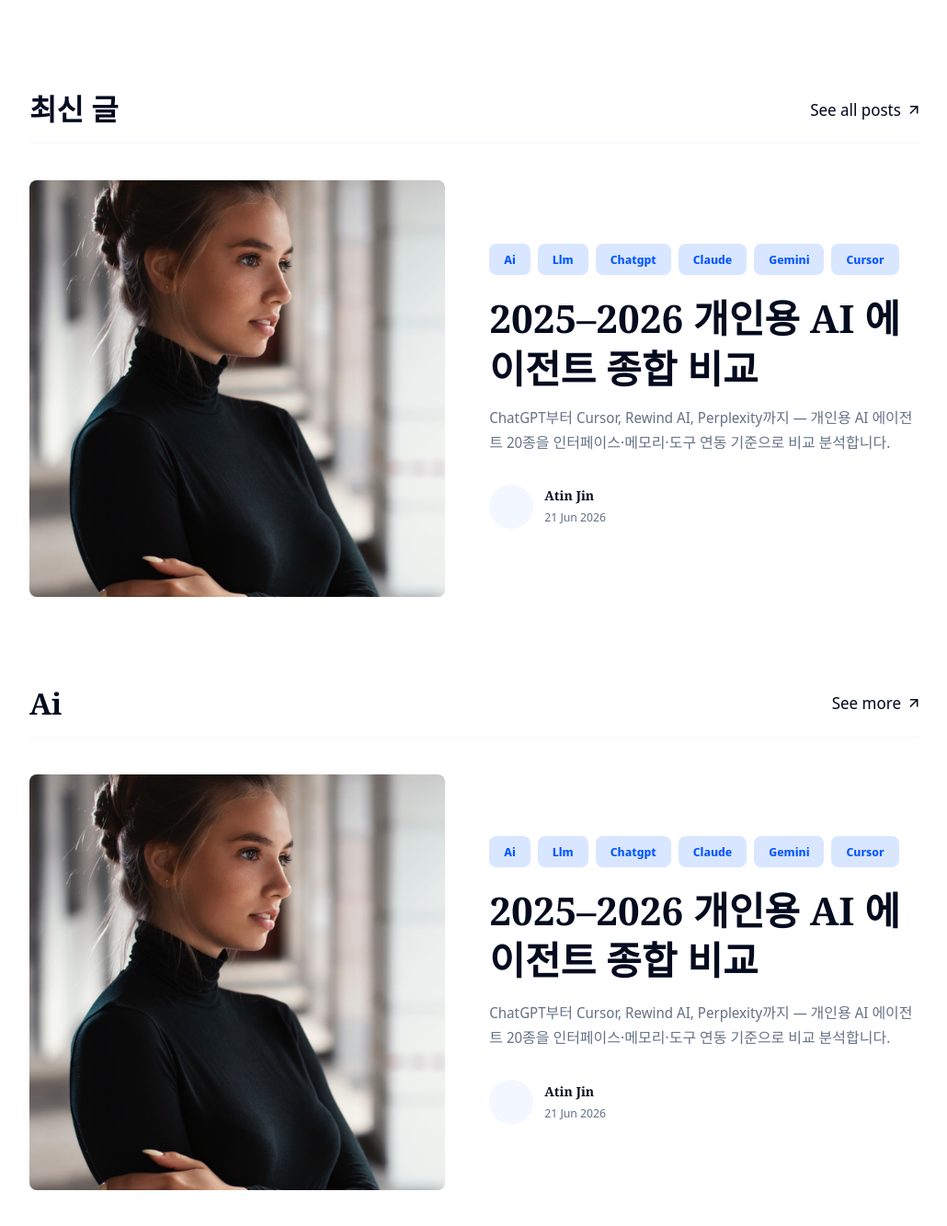
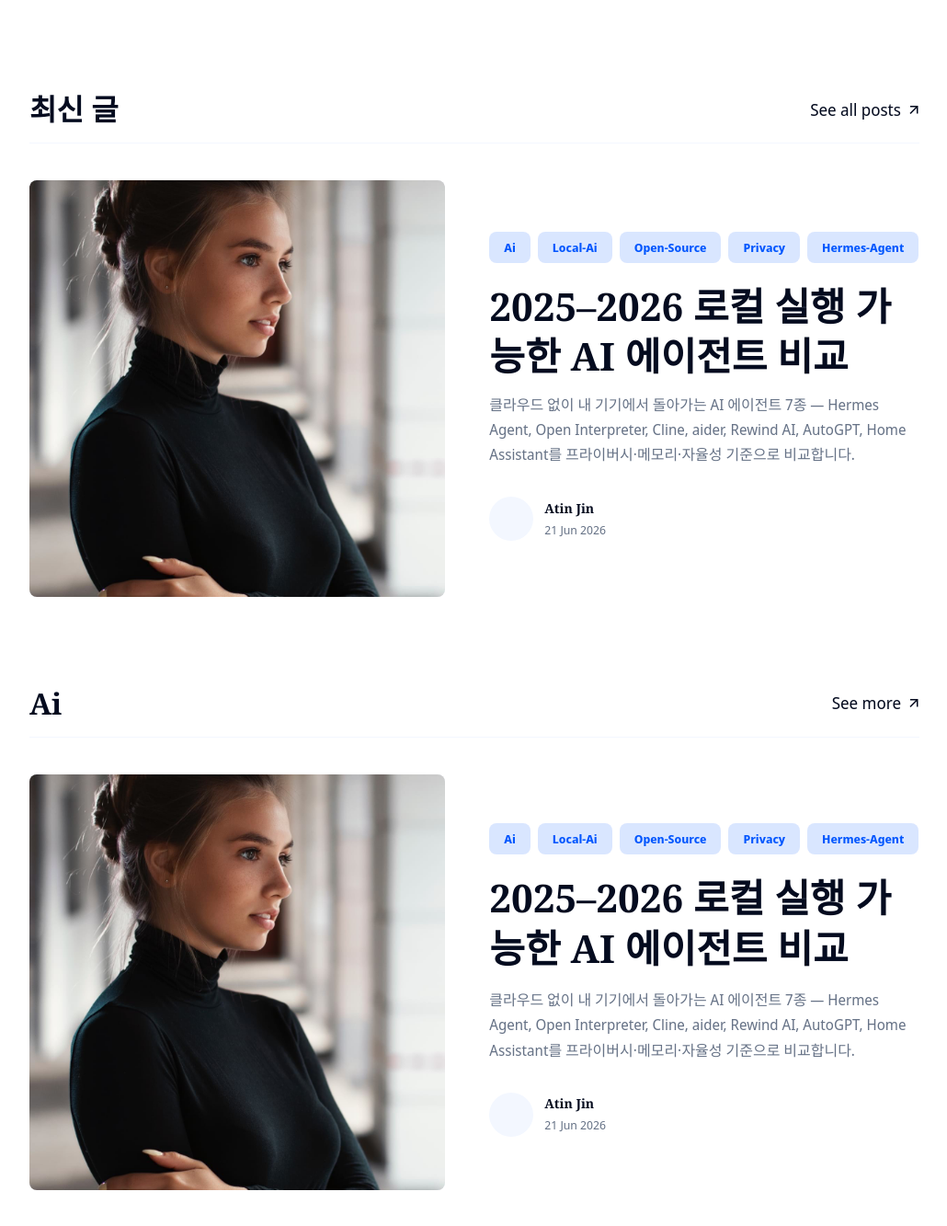
Before and after one commit to atinjin/atinjin.github.io, a Jekyll site: the page built from index.html, in a window 1280 px wide and 1400 px high, scrolled down 307 px. Shown: the top 1333 px of the window at 92% size, without its empty margins (124-1154 px from the left). Built offline with Jekyll 4.4.1, drawn with Linux system fonts in a browser that asks for light colours; nearby versions of some CDN libraries; part of the change alters nothing that is shown; some of the changed text lies outside the part shown.

Commit message:
refactor(post): 로컬 실행 가능한 에이전트 7종만으로 재편성
클라우드 전용 제품(Claude, ChatGPT, Gemini 등) 제거.
Hermes Agent, Open Interpreter, AutoGPT, Cline, aider,
Rewind AI, Home Assistant만 남겨 로컬 실행·프라이버시·
로컬 LLM 조합 기준으로 재비교.

Co-Authored-By: Claude Sonnet 4.6 <noreply@anthropic.com>

```diff
--- a/_posts/2026-06-21-personal-ai-agent-comparison-2025.md
+++ b/_posts/2026-06-21-personal-ai-agent-comparison-2025.md
@@ -1,238 +1,167 @@
 ---
 layout: post
-title: "2025–2026 개인용 AI 에이전트 종합 비교"
-description: "ChatGPT부터 Cursor, Rewind AI, Perplexity까지 — 개인용 AI 에이전트 20종을 인터페이스·메모리·도구 연동 기준으로 비교 분석합니다."
+title: "2025–2026 로컬 실행 가능한 AI 에이전트 비교"
+description: "클라우드 없이 내 기기에서 돌아가는 AI 에이전트 7종 — Hermes Agent, Open Interpreter, Cline, aider, Rewind AI, AutoGPT, Home Assistant를 프라이버시·메모리·자율성 기준으로 비교합니다."
 date: 2026-06-21 09:00:00 +0900
 author: atin
 image: '/images/05.jpg'
-tags: [ai, llm, chatgpt, claude, gemini, cursor]
+tags: [ai, local-ai, open-source, privacy, hermes-agent]
 tags_color: '#0056fe'
 ---
 
-개인용 AI 에이전트 시장이 빠르게 성숙하고 있습니다. 2025–2026년 기준으로 어떤 제품들이 있고, 각각 어떤 강점을 갖는지 정리했습니다.
+클라우드 AI 전성시대지만 프라이버시·비용·지연시간 문제로 **로컬 실행**을 선택하는 사람이 늘고 있습니다. 내 기기나 자체 서버에서 실행 가능한 AI 에이전트 7종을 골라 비교했습니다.
 
-> 조사 기준일: 2026년 6월. 공식 사이트·저장소·공개 문서 기반.
+> 기준: 2026년 6월. 완전 로컬 또는 자가호스팅이 가능한 제품만 포함. 공식 사이트·저장소·공개 문서 기반.
+
+---
+
+## 왜 로컬인가?
+
+- **프라이버시**: 대화·파일·화면이 외부 서버로 전송되지 않음
+- **비용**: 로컬 모델 사용 시 API 과금 없음
+- **오프라인**: 인터넷 없이도 동작
+- **커스터마이징**: 시스템 프롬프트·모델·도구를 완전히 제어
 
 ---
 
 ## 카테고리 분류
 
-개인용 AI 에이전트는 크게 다섯 카테고리로 나뉩니다.
-
-| 카테고리 | 주요 제품 | 핵심 포지션 |
-|----------|-----------|------------|
-| 범용 어시스턴트 | Claude, ChatGPT, Gemini, Copilot | 가장 넓은 사용자층, 멀티모달 |
-| 개발자 특화 | Cursor, Devin, Cline, aider | 코드베이스 이해 + 자율 실행 |
-| 메모리·컨텍스트 특화 | Mem.ai, Rewind AI, Notion AI | 장기 기억·지식 관리 |
-| 오픈소스 자가호스팅 | Hermes Agent, Open Interpreter, AutoGPT, Home Assistant | 로컬 실행·완전 제어·자기 개선 |
-| 최신 주목작 | Rabbit r1, Perplexity, Motion AI | 새로운 형태·특화 도메인 |
+| 카테고리 | 제품 | 포지션 |
+|----------|------|--------|
+| 범용 자율 에이전트 | Hermes Agent, Open Interpreter, AutoGPT | 자율 실행·자기 개선 |
+| AI 코딩 에이전트 | Cline, aider | 코드베이스 이해·로컬 LLM |
+| 개인 메모리·라이프로그 | Rewind AI | 완전 로컬 타임라인 |
+| 스마트홈 특화 | Home Assistant AI | 3,000+ 디바이스 제어 |
 
 ---
 
 ## 제품별 프로파일
 
-### 범용 어시스턴트
+### 범용 자율 에이전트
 
-#### Claude (Anthropic)
+#### Hermes Agent (Nous Research)
 
-가장 강력한 추론 능력을 갖춘 어시스턴트. **Projects** 기능으로 200K 컨텍스트 내에서 문서·코드·지침을 묶어 관리합니다. Artifacts로 코드·다이어그램을 실시간 미리보기 가능합니다.
+2026년 2월 출시 후 4개월 만에 GitHub 스타 188K+를 달성한 **자기 개선형 오픈소스 에이전트**. 어려운 작업을 해결할 때마다 재사용 가능한 스킬 문서를 자동으로 작성해 점점 더 잘 처리합니다. 2026년 5월 기준 OpenRouter 최다 사용 에이전트.
 
-- **메모리**: Projects 단위 Knowledge Base (수동 파일 업로드)
-- **도구**: 웹 검색, 파일 분석, sandboxed Python 실행
-- **과금**: Free / Pro $20/월 / Team $30/인/월
+- **메모리**: MEMORY.md + USER.md 고정 주입 + SQLite FTS5 전체 대화 저장. 세션 간 컨텍스트 완전 유지
+- **로컬 모델**: Ollama, llama.cpp, LM Studio 등 모든 OpenAI 호환 엔드포인트 지원
+- **도구**: 웹 검색, Playwright 브라우저 자동화, 코드 실행, 이미지 생성, TTS, 비전 분석 등 40+
+- **플랫폼**: Telegram, Discord, Slack, WhatsApp, Signal, iMessage, Email 등 20+ 단일 에이전트
+- **실행 백엔드**: 로컬, Docker, SSH, Modal, Daytona
+- **자연어 스케줄러**: "매일 오전 9시에 뉴스 요약" 같은 명령으로 크론 등록
+- **과금**: 완전 무료 (MIT) — 호스팅 $4~25/월 + LLM API or 로컬 모델
 
-#### ChatGPT (OpenAI)
+#### Open Interpreter
 
-가장 넓은 생태계. **자동 장기 메모리**(대화에서 사실 자동 추출·저장)가 핵심 차별점입니다. Advanced Voice Mode로 실시간 감정 인식 음성 대화, Operator로 웹 액션 자동화.
+로컬 OS에서 코드·파일·브라우저를 직접 제어하는 에이전트. Rust 재작성으로 속도 개선. MCP + Agent Client Protocol 지원. DeepSeek·Kimi 등 저비용 로컬 모델 최적화 (64.1k ⭐).
 
-- **메모리**: 자동 추출 벡터 메모리 (사용자 편집 가능)
-- **도구**: 웹 검색, Python 실행, DALL-E, 파일 분석
-- **과금**: Free / Plus $20/월 / Pro $200/월
+- **메모리**: 세션 내 컨텍스트 (영구 메모리 없음)
+- **로컬 모델**: Ollama, LM Studio, llama.cpp 완전 지원
+- **도구**: OS 네이티브 코드 실행 (Python·Shell·JS), 파일 조작, 브라우저
+- **과금**: 완전 무료 (로컬 모델 사용 시 API 비용 0)
 
-#### Gemini Advanced (Google)
+#### AutoGPT
 
-Google Workspace에 가장 깊이 통합된 어시스턴트. Gmail·Docs·Meet·Calendar 내부 사이드바에서 직접 작동합니다. **1M 토큰 컨텍스트**, Project Astra(실시간 카메라 인식).
+블록 연결 방식 시각적 에이전트 빌더. 에이전트 마켓플레이스에서 사전 구성 에이전트 설치. 셀프호스팅 가능 (185k ⭐). Docker Compose 한 줄로 로컬 배포.
 
-- **메모리**: Google 계정 기반 히스토리, Workspace 문서가 실질적 컨텍스트
-- **도구**: Google Workspace 네이티브, 실시간 Search, YouTube, Maps
-- **과금**: Google One AI Premium $19.99/월
-
-#### Microsoft Copilot
-
-Microsoft 365에 내장. Word·Excel·PowerPoint·Outlook·Teams에서 직접 사용. **Recall**(Copilot+ PC) — 30일 스크린샷 벡터 인덱스로 "과거에 본 것" 검색.
-
-- **메모리**: Recall (Copilot+ PC 전용), M365 Graph를 통한 조직 문서
-- **도구**: 전체 M365, Bing 검색, Teams
-- **과금**: M365 Copilot $30/인/월
+- **메모리**: 벡터 DB (로컬 ChromaDB 또는 Pinecone)
+- **로컬 모델**: Ollama 통합 지원
+- **도구**: API 연동, 웹 검색, 파일, 코드 실행
+- **과금**: 완전 무료 (셀프호스팅 시)
 
 ---
 
-### 개발자 특화
-
-#### Cursor
-
-VS Code 기반 AI 네이티브 IDE. **Autonomy slider**로 에이전트 자율성을 실시간 조절. 전체 코드베이스를 인덱싱해서 "이 함수가 어디서 호출되는지" 수준의 이해가 가능합니다. 포춘 500 절반 이상 채택.
-
-- **메모리**: 코드베이스 벡터 인덱스
-- **도구**: Git, GitHub PR, Slack, 터미널, MCP 서버
-- **과금**: Individual $20/월 / Teams $40/인/월
-
-#### Devin (Cognition AI)
-
-자율 AI 소프트웨어 엔지니어. 다수 Devin을 병렬 운용해 전체 개발 사이클(이슈 접수→코드→PR→테스트)을 자동화. Datadog 인시던트부터 CI 장애 수정까지 파이프라인 구성 가능.
-
-- **메모리**: 팀 코드베이스 학습 + 세션 궤적 저장
-- **도구**: GitHub, Linear, Slack, Datadog, 100+ 개발 도구
+### AI 코딩 에이전트
 
 #### Cline
 
 VS Code/JetBrains 오픈소스 AI 에이전트 (63.6k ⭐). **`.clinerules`**로 팀 코딩 표준 강제. 코디네이터-스페셜리스트 멀티에이전트 팀 구성. 8M+ 설치.
 
-- **도구**: Git, 터미널, MCP 서버, 모든 주요 LLM
-- **과금**: 완전 무료 (LLM API 비용 별도)
+- **메모리**: `.clinerules` 규칙 파일 (영구), 세션 내 컨텍스트
+- **로컬 모델**: Ollama, LM Studio, 모든 OpenAI 호환 엔드포인트. 완전 오프라인 동작 가능
+- **도구**: Git, 터미널, MCP 서버, 파일 시스템 전체
+- **과금**: 완전 무료 (로컬 모델 사용 시 0원)
 
 #### aider
 
-터미널 기반 AI 페어 프로그래밍. Git 레포지토리에 자연스럽게 통합 — 변경 단위로 자동 커밋. 전체 코드베이스 구조 맵 자동 생성. Claude 3.7 Sonnet 최적 성능.
+터미널 기반 AI 페어 프로그래밍. Git 레포지토리에 자연스럽게 통합 — 변경 단위로 자동 커밋. 전체 코드베이스 구조 맵 자동 생성.
 
+- **메모리**: Git 히스토리가 실질적 컨텍스트, 코드베이스 맵 자동 생성
+- **로컬 모델**: Ollama 완전 지원. `--model ollama/llama3` 한 줄로 전환
 - **도구**: Git, lint/test 자동 실행, 음성→코드 변환
-- **과금**: 완전 무료 (LLM API 비용 별도)
+- **과금**: 완전 무료 (로컬 모델 사용 시 0원)
 
 ---
 
-### 메모리·컨텍스트 특화
-
-#### Mem.ai
-
-AI가 자동으로 노트를 정리·연결하는 지식 관리 도구. 태그 없이도 AI가 스스로 분류·추천. Slack·Gmail에서 직접 저장.
-
-- **메모리**: 벡터 기반 시맨틱 검색, 전체 워크스페이스가 AI 컨텍스트
-- **과금**: Free / Pro $8/월
+### 개인 메모리·라이프로그
 
 #### Rewind AI
 
 macOS에서 화면·음성을 **100% 로컬 암호화 저장**해 "모든 것을 기억". "지난주 미팅에서 뭘 얘기했지?"를 자연어로 검색. 클라우드에 전송되는 데이터 없음.
 
-- **메모리**: 완전 로컬 타임라인 인덱스 (시간순 + 앱별 + 시맨틱)
+- **메모리**: 완전 로컬 타임라인 인덱스 — 시간순 + 앱별 + 시맨틱 검색
+- **로컬 모델**: 온디바이스 처리 (Apple Silicon 최적화)
+- **도구**: 모든 Mac 앱 화면 캡처, 음성 녹음, 회의 요약
 - **과금**: $19/월
-
-#### Notion AI
-
-워크스페이스 전체를 AI 컨텍스트로 사용. **Custom Agents**(2026년 5월 출시), **Enterprise Search**(Slack·Drive·GitHub·Asana 통합 검색).
-
-- **메모리**: 워크스페이스 전체. 엔터프라이즈: 제로 데이터 리텐션 옵션
-- **도구**: Slack, Google Drive, GitHub, Asana
 
 ---
 
-### 오픈소스 자가호스팅
-
-#### Hermes Agent (Nous Research)
-
-2026년 2월 출시 후 4개월 만에 GitHub 스타 188K+를 달성한 **자기 개선형 오픈소스 에이전트**. "The Agent That Grows With You" — 어려운 작업을 해결할 때마다 재사용 가능한 스킬 문서를 자동으로 작성해 다음 번에는 더 잘 처리합니다. 2026년 5월 기준 OpenRouter에서 가장 많이 사용되는 AI 에이전트.
-
-- **메모리**: MEMORY.md + USER.md 고정 주입(세션 시작 시) + SQLite FTS5 전체 대화 저장. 세션 간 컨텍스트가 완전히 유지됨
-- **도구**: 웹 검색, Playwright 브라우저 자동화, 코드 실행, 이미지 생성, TTS, 비전 분석 등 40+
-- **플랫폼**: Telegram, Discord, Slack, WhatsApp, Signal, iMessage, Email, DingTalk 등 20+ 메시징 플랫폼 단일 에이전트로 처리
-- **실행 백엔드**: 로컬, Docker, SSH, Modal, Daytona — 클라우드 전송 없음
-- **모델**: Claude, GPT, Gemini, 로컬 Ollama 등 300+ 모델 선택 가능 (Hermes LLM 전용 아님)
-- **자연어 스케줄러**: "매일 아침 9시에 뉴스 요약" 같은 명령으로 크론 등록
-- **과금**: 완전 무료 (MIT) — 호스팅 $4~25/월 + LLM API $2~60/월
-
-#### Open Interpreter
-
-로컬 OS에서 코드 실행·브라우저 자동화. Rust 재작성으로 속도 개선. MCP + Agent Client Protocol 지원. DeepSeek·Kimi 등 저비용 모델 최적화 (64.1k ⭐).
-
-#### AutoGPT
-
-블록 연결 방식 시각적 에이전트 빌더. 에이전트 마켓플레이스에서 사전 구성 에이전트 설치. 셀프호스팅 가능 (185k ⭐).
+### 스마트홈 특화
 
 #### Home Assistant AI
 
 스마트홈 3,000+ 디바이스 통합. 완전 로컬 실행(Ollama/Llama 지원). 음성 명령으로 조명·온도·보안 직접 제어.
 
----
-
-### 최신 주목작
-
-#### Rabbit r1
-
-$199 일회성 구매, 구독 없음. rabbitOS 2.2: Claude Code 네이티브 접근, 무제한 녹음+AI 요약, DLAM 데스크톱 제어. 하드웨어 AI의 살아남은 사례.
-
-#### Humane AI Pin ⚠️
-
-2025년 서비스 종료. HP에 매각. 스마트폰 대체 하드웨어의 실패 사례 — 배터리·성능·가격($699+$24/월) 문제로 시장 외면.
-
-#### Perplexity
-
-모든 답변에 출처 인용. **Pro Search**로 심층 다단계 웹 검색. Spaces로 주제별 지식 공간. 실시간 데이터가 필요한 질문의 최강자.
-
-#### Motion AI
-
-AI가 업무·프로젝트·캘린더를 자동 계획·재계획. 변경 사항 발생 시 즉시 최적화. Outlook/Google/iCloud 통합.
+- **메모리**: 스마트홈 상태 DB, 자동화 룰
+- **로컬 모델**: Ollama + Llama 3 로컬 실행. 완전 오프라인 음성 명령 가능
+- **도구**: 3,000+ 디바이스, 자동화 스크립트, 음성 파이프라인
+- **과금**: 완전 무료 (하드웨어 비용 별도)
 
 ---
 
 ## 기능 비교 매트릭스
 
-| 제품 | 장기 메모리 | 멀티모달 | 개인 데이터 통합 | 코드 실행 | 로컬 실행 | 스케줄·알림 |
-|------|:----------:|:--------:|:--------------:|:--------:|:--------:|:----------:|
-| Claude | Projects (수동) | ✓ | ✗ | Sandbox | ✗ | ✗ |
-| ChatGPT | 자동 추출 | ✓ | Zapier | Python | ✗ | ✗ |
-| Gemini | 제한적 | ✓ | G-Suite 네이티브 | Colab | ✗ | 간접 |
-| Copilot | Recall (PC 전용) | ✓ | M365 네이티브 | ✗ | 일부 | 간접 |
-| Cursor | 코드베이스 인덱스 | ✓ (코드) | Git/GitHub | 에이전트 | ✗ | ✗ |
-| Cline | `.clinerules` | ✓ | Git | 터미널 | 로컬 LLM | ✗ |
-| aider | 코드베이스 맵 | ✓ | Git | lint/test | 로컬 LLM | ✗ |
-| Mem.ai | 전체 워크스페이스 | ✗ | Slack/Gmail | ✗ | ✗ | ✗ |
-| Rewind AI | 로컬 타임라인 전체 | ✓ | 모든 Mac 앱 | ✗ | **완전 로컬** | ✗ |
-| Notion AI | 워크스페이스 전체 | ✓ | Slack/Drive 등 | ✗ | ✗ | ✗ |
-| Hermes Agent | **세션 간 영구 메모리** | ✓ | 20+ 메시징 플랫폼 | 터미널·Docker | **완전 로컬** | **자연어 크론** |
-| Open Interpreter | ✗ | ✗ | 로컬 파일 | **OS 네이티브** | **완전 로컬** | ✗ |
-| AutoGPT | 벡터 DB | ✓ | API/웹 | 코드 실행 | 셀프호스팅 | ✗ |
-| Home Assistant | 스마트홈 DB | 음성 | 3,000+ 디바이스 | ✗ | **완전 로컬** | 자동화 룰 |
-| Perplexity | Spaces (주제별) | ✓ | ✗ | ✗ | ✗ | ✗ |
-| Motion AI | 작업 패턴 학습 | ✗ | 캘린더 3종 | ✗ | ✗ | **AI 자동 일정** |
+| 제품 | 영구 메모리 | 완전 로컬 | 로컬 LLM | 코드 실행 | 스케줄·알림 | GitHub ⭐ |
+|------|:----------:|:--------:|:--------:|:--------:|:----------:|:--------:|
+| Hermes Agent | **세션 간 유지** | ✓ | ✓ | 터미널·Docker | **자연어 크론** | 188K |
+| Open Interpreter | ✗ | ✓ | ✓ | **OS 네이티브** | ✗ | 64K |
+| AutoGPT | 벡터 DB | ✓ | ✓ | 코드 실행 | ✗ | 185K |
+| Cline | `.clinerules` | ✓ | ✓ | 터미널 | ✗ | 63K |
+| aider | 코드베이스 맵 | ✓ | ✓ | lint/test | ✗ | ~30K |
+| Rewind AI | **타임라인 전체** | ✓ | ✓ (온디바이스) | ✗ | ✗ | — |
+| Home Assistant | 스마트홈 DB | ✓ | ✓ | 자동화 룰 | **자동화 룰** | 73K |
 
 ---
 
-## 2025–2026 핵심 트렌드
+## 로컬 LLM 추천 조합
 
-### 1. Agentic Loop 주류화
+각 에이전트에 붙일 수 있는 로컬 모델 추천입니다 (Ollama 기준).
 
-단발 질문-응답에서 **계획→실행→검증 자율 루프**로의 전환이 완료됐습니다. OpenAI Operator, Claude Code, Cursor Background Agent, Devin이 모두 "사람이 최종 승인하되 AI가 알아서 처리"하는 패턴을 구현합니다. Anthropic이 제시한 Orchestrator-Workers 패턴이 업계 표준으로 정착했습니다.
-
-### 2. MCP 표준화
-
-Model Context Protocol(MCP)이 에이전트 도구 연결의 사실상 표준으로 부상했습니다. Cursor·Cline·Open Interpreter·Claude Code 모두 MCP를 지원하며, "에이전트가 무엇을 할 수 있는가"는 곧 "어떤 MCP 서버가 연결됐는가"로 귀결됩니다.
-
-### 3. Memory Graph
-
-벡터 검색을 넘어 **그래프 기반 지식 메모리**로 이동 중입니다. Mem.ai의 자동 연결, Personal.ai의 5단계 메모리 아키텍처, Rewind AI의 타임라인 인덱스가 방향을 선도합니다. "나만을 아는 AI"가 2026년 핵심 경쟁력입니다.
-
-### 4. Voice-First
-
-ChatGPT Advanced Voice Mode, Gemini Live, Copilot "Hey Copilot", Home Assistant Voice가 모두 음성 우선 인터페이스를 밀고 있습니다. 스크린 없는 AI는 아직 초기 단계지만, 음성+화면 혼합 인터페이스는 실용화 단계에 진입했습니다.
-
-### 5. 로컬 vs 클라우드 양극화
-
-프라이버시 중시(Rewind AI, Home Assistant, aider+Ollama)와 클라우드 초고성능(Devin, Claude Code, ChatGPT Operator)으로 시장이 양분됩니다. 중간 지점은 줄어드는 추세입니다.
-
-### 6. 하드웨어 AI의 실패와 교훈
-
-Humane AI Pin의 서비스 종료는 "스마트폰 대체" 개념의 한계를 입증했습니다. 소비자 AI 하드웨어는 스마트폰·스마트워치의 AI 강화(Apple Intelligence, Pixel AI)로 흡수되는 방향이 지배적입니다.
+| 용도 | 모델 | 최소 VRAM | 비고 |
+|------|------|-----------|------|
+| 일반 대화·작업 | Llama 3.3 70B | 40GB | 최고 품질 |
+| 8GB VRAM | Llama 3.2 3B / Qwen2.5 7B | 8GB | 경량 |
+| 코딩 | DeepSeek-Coder-V2 | 16GB | 코드 특화 |
+| 한국어 | EXAONE 3.5 32B | 20GB | LG AI Research |
+| 균형 | Mistral Small 24B | 16GB | 속도·품질 균형 |
 
 ---
 
-## 나의 관점: 어떤 에이전트를 언제 쓸까?
+## 선택 가이드
 
-- **코드 작업**: Cursor (IDE에서 바로) + aider (터미널, 간단한 변경)
-- **검색이 필요한 질문**: Perplexity (출처 확인 필수) or ChatGPT (일상 질문)
-- **긴 문서 분석·작성**: Claude (200K 컨텍스트, 추론 품질)
-- **일정·작업 관리**: Motion AI (자동 재계획) + Google Calendar
-- **개인 메모리 구축**: Rewind AI (Mac 사용자, 프라이버시 중시)
+- **터미널·Git 중심 개발**: `aider` — 가장 가볍고 Git 통합이 자연스러움
+- **IDE에서 대규모 리팩터**: `Cline` — VS Code 안에서 멀티에이전트 팀 구성
+- **장기 기억이 필요한 개인 비서**: `Hermes Agent` — 세션 간 메모리 + 20+ 메시징 플랫폼
+- **OS 레벨 자동화**: `Open Interpreter` — 파일·브라우저·쉘 직접 제어
+- **"나는 뭘 했지?" 검색**: `Rewind AI` (Mac 전용) — 화면·음성 로컬 아카이브
+- **스마트홈**: `Home Assistant AI` — 디바이스 통합 + 음성 완전 오프라인
+- **GUI로 에이전트 빌더**: `AutoGPT` — 비기술 사용자도 블록 조립으로 구성
 
-결국 2025년에는 **하나의 만능 에이전트보다 도메인별 전문 에이전트를 조합**하는 멀티-에이전트 워크플로우가 현실적인 선택입니다.
+---
+
+## 나의 조합
+
+코딩은 `aider + Qwen2.5-Coder-32B(로컬)`, 일상 대화·스케줄은 `Hermes Agent + Claude API`, Mac 회의 요약은 `Rewind AI`. 세 개를 목적별로 분리해서 사용합니다.
 
 ---
 
```
